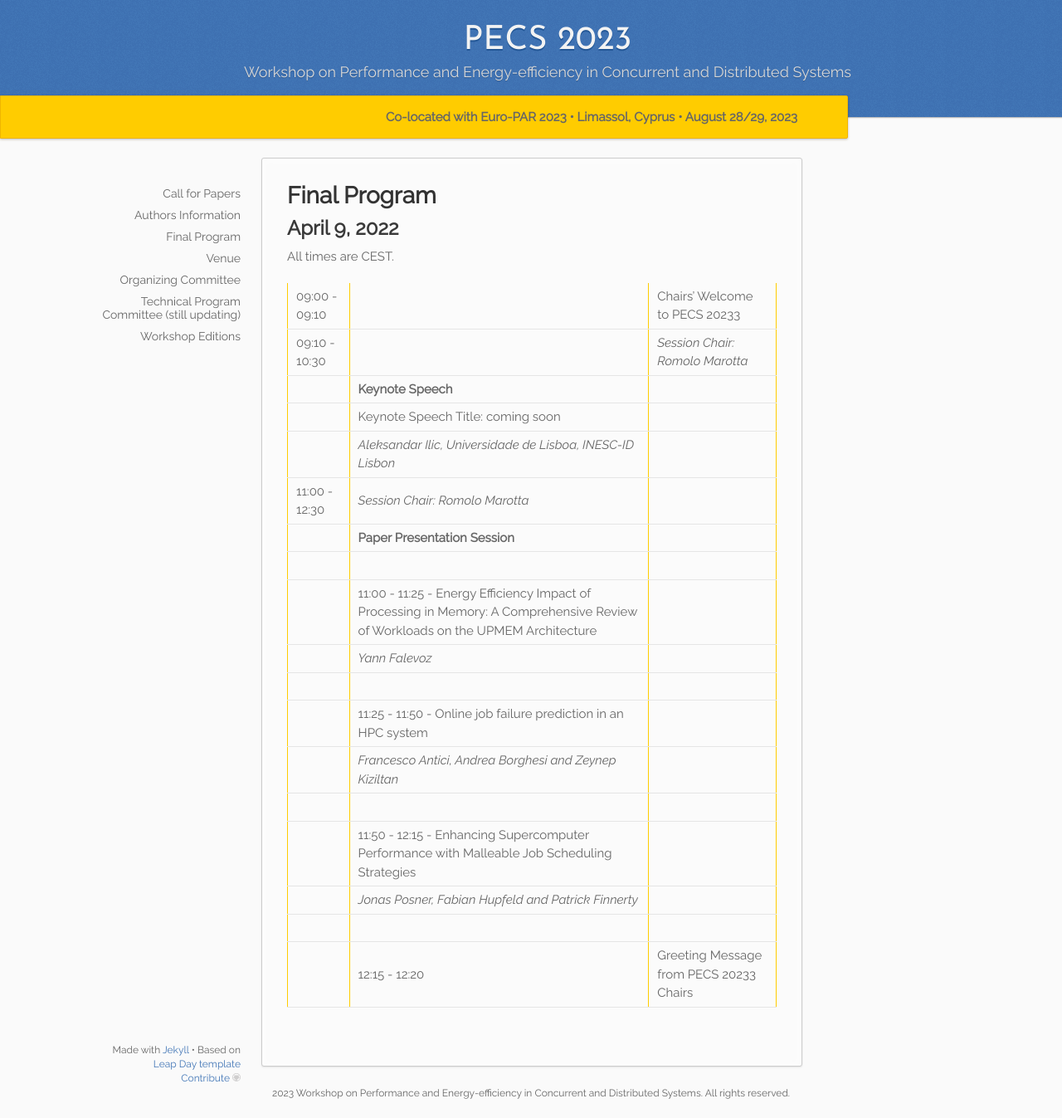
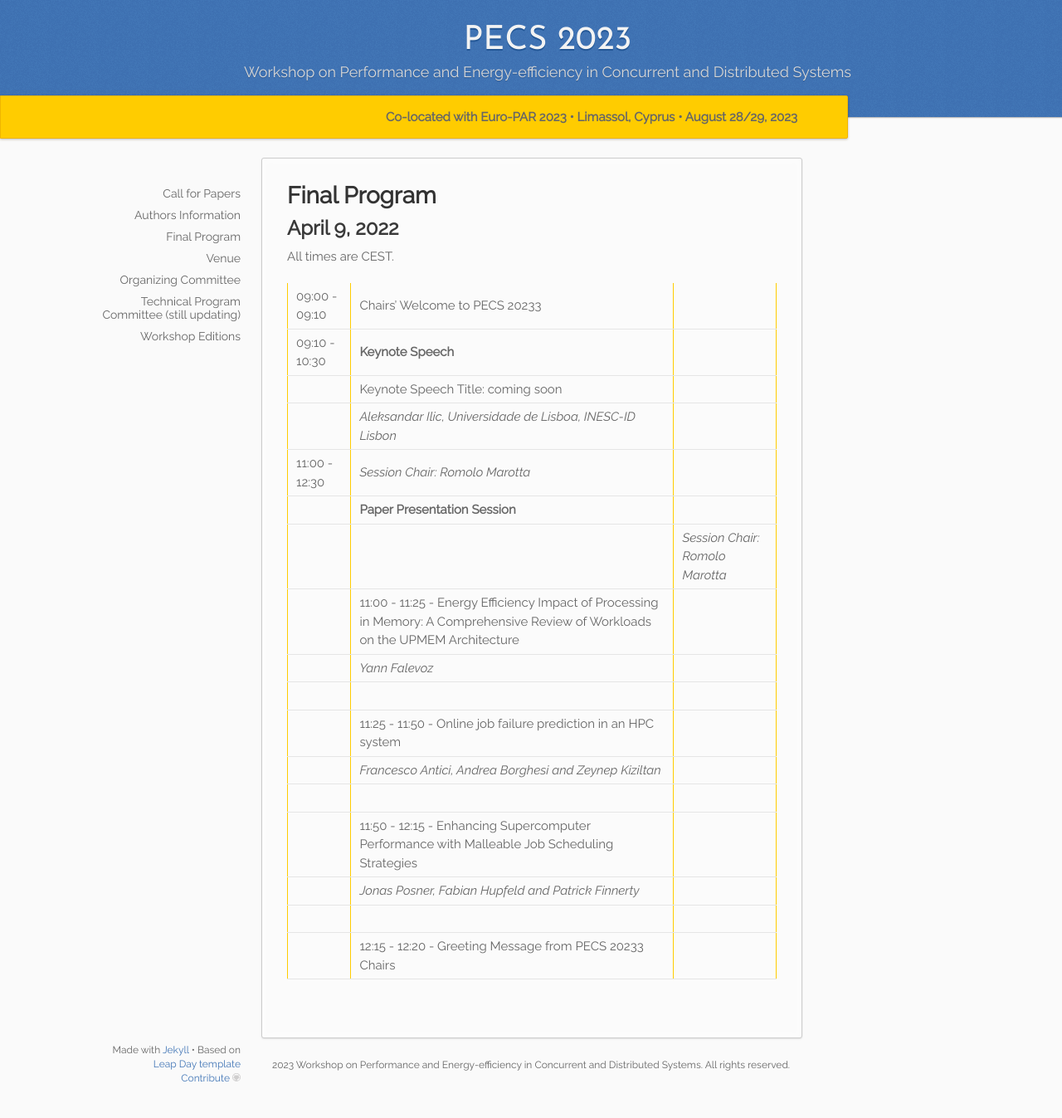
Before and after one commit to pecs-workshop/pecs-workshop.github.io, a Jekyll site: the page built from _2023/05.program.md, in a window 1280 px wide and 1347 px high. Shown: the whole window at 83% size. Built offline with Jekyll 4.4.1, drawn with Linux system fonts in a browser that asks for light colours.

```diff
--- a/_2023/05.program.md
+++ b/_2023/05.program.md
@@ -12,14 +12,13 @@ permalink: /:collection/program/
 
 All times are CEST.
 
-| 09:00 - 09:10 || Chairs' Welcome to PECS 20233 |
-| 09:10 - 10:30 | |*Session Chair: Romolo Marotta* |
-| | **Keynote Speech** |
+| 09:00 - 09:10 | Chairs' Welcome to PECS 20233 |
+| 09:10 - 10:30 | **Keynote Speech** |
 | | Keynote Speech Title: coming soon  |
 | | *Aleksandar Ilic, Universidade de Lisboa, INESC-ID Lisbon* |
 | 11:00 - 12:30 | *Session Chair: Romolo Marotta* |
 | | **Paper Presentation Session** |
-| | |
+| | | *Session Chair: Romolo Marotta* |
 | | 11:00 - 11:25 - Energy Efficiency Impact of Processing in Memory: A Comprehensive Review of Workloads on the UPMEM Architecture |
 | | *Yann Falevoz* |
 | | |
@@ -29,4 +28,4 @@ All times are CEST.
 | | 11:50 - 12:15 - Enhancing Supercomputer Performance with Malleable Job Scheduling Strategies |
 | | *Jonas Posner, Fabian Hupfeld and Patrick Finnerty* |
 | | |
-| | 12:15 - 12:20 | Greeting Message from PECS 20233 Chairs |
+| | 12:15 - 12:20 - Greeting Message from PECS 20233 Chairs |
```
